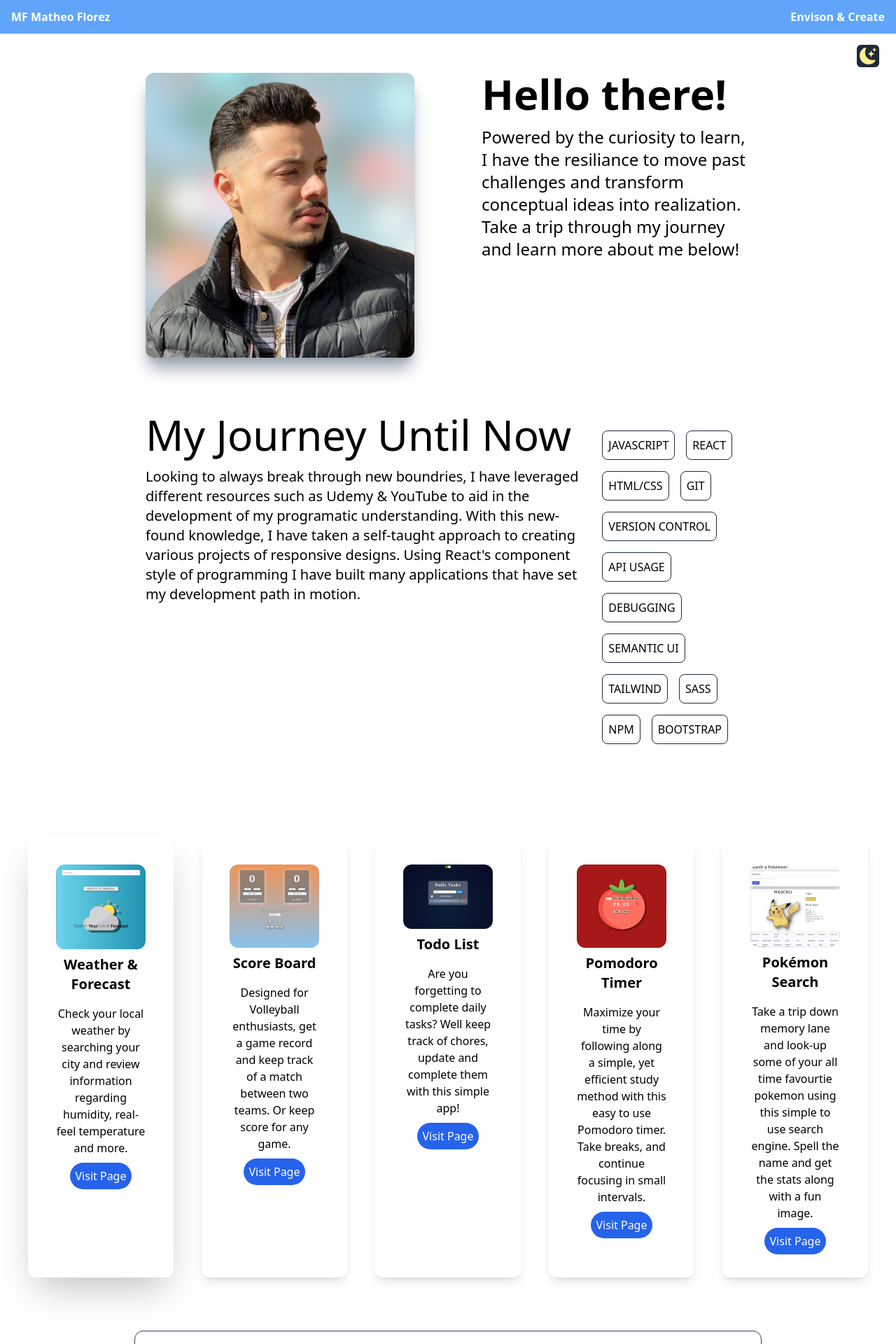
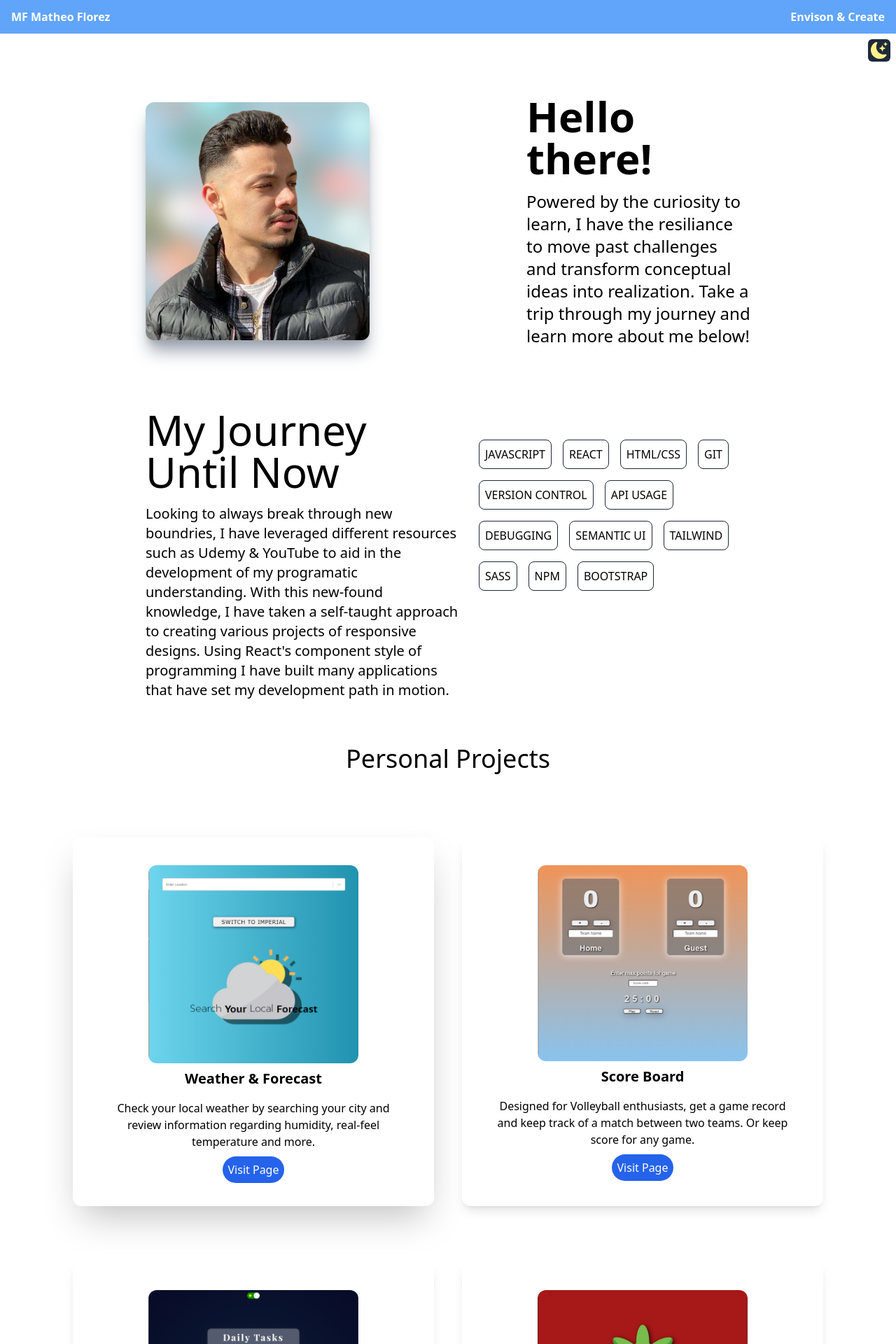
Before and after one commit to flor3z/portfolio, a React (Create React App) app: page / in a window 1280 px wide. Shown: the top 1920 px of the page at 70% size. Built offline with nearby package versions, Linux system fonts and the light colour scheme; the HTML template or start-up script is replaced by a standard one.

Commit message:
grid layout for portfolio and some font size changes

```diff
--- a/src/components/Contact.js
+++ b/src/components/Contact.js
@@ -9,7 +9,7 @@ function Contact() {
     'transition ease-in-out delay-50 hover:-translate-y-2 hover:scale-110 duration-300';
 
   return (
-    <div className="sm:max-w-4xl mt-4 border border-solid rounded-xl border-gray-700 shadow-xl flex-col items-center mx-auto p-4">
+    <div className="sm:max-w-4xl mt-4 max-sm:mx-4 border border-solid rounded-xl border-gray-700 shadow-xl flex-col items-center mx-auto p-4">
       <div className="text-6xl font-bold flex justify-center p-6 text-center dark:text-white">
         Contact me using these platforms!
       </div>
@@ -20,10 +20,10 @@ function Contact() {
         />
         <BsLinkedin className={`shadow-lg ${animation} text-blue-500`} />
         <FaFreeCodeCamp
-          className={`shadow-lg ${animation} bg-slate-900 rounded-sm text-white`}
+          className={`shadow-lg ${animation} bg-slate-900 dark:bg-slate-800 rounded-sm text-white`}
         />
       </div>
-      <div className="my-2 text-center">
+      <div className="my-2 text-center max-sm:text-sm">
         <p className="p-2  dark:text-slate-300">• mflorez1993@gmail.com •</p>
         <p className="p-2 dark:text-slate-300">• https://github.com/flor3z •</p>
         <p className="p-2 dark:text-slate-300">
--- a/src/components/Header.js
+++ b/src/components/Header.js
@@ -7,7 +7,7 @@ function Header({ darkMode, setDarkMode }) {
     <div className="flex justify-between relative bg-blue-400 dark:bg-slate-600 h-12 items-center px-4">
       <div className="text-white font-bold ">MF Matheo Florez</div>
       <div className="text-white font-bold">Envison & Create</div>
-      <div className="md:text-2xl  absolute top-16 right-6 text-gray-300">
+      <div className="md:text-2xl  absolute top-14 right-2 text-gray-300">
         <button
           onClick={() => setDarkMode(!darkMode)}
           className="rounded-md shadow-sm bg-slate-800 p-1 hover:bg-slate-600"
--- a/src/components/Introduction.js
+++ b/src/components/Introduction.js
@@ -1,17 +1,17 @@
 import React from 'react';
 import picture from '../Images/me-portfolio-crop-removebg-colour.png';
-
+// max-sm:max-w-xs sm:max-w-xs
 function Introduction() {
   return (
-    <div className="flex-col items-center sm:max-w-4xl mx-auto">
-      <div className="flex mx-auto gap-24 max-sm:flex-wrap max-sm:mt-4 p-4 mt-10">
+    <div className="flex-col items-center max-w-4xl mx-auto">
+      <div className="flex justify-between items-center max-sm:flex-wrap max-sm:mt-5 p-4 mt-16">
         <img
           src={picture}
-          className="max-sm:max-w-xs sm:max-w-sm border-spacing-10 rounded-xl shadow-gray-400 shadow-xl"
+          className="h-auto sm:max-w-xs rounded-xl shadow-gray-400 shadow-xl"
           alt="portrait"
         />
-        <div className="flex-col">
-          <h2 className="text-6xl mb-2 font-semibold dark:text-slate-100">
+        <div className="flex-col md:max-w-xs">
+          <h2 className="text-6xl my-2 font-semibold dark:text-slate-100">
             Hello there!
           </h2>
           <div className="text-2xl font-thin py-2 dark:text-slate-300">
@@ -22,8 +22,8 @@ function Introduction() {
         </div>
       </div>
 
-      <div className=" my-10 flex justify-between max-sm:flex-wrap p-4">
-        <div className="flex-col">
+      <div className="my-10 flex justify-between max-md:flex-wrap p-4">
+        <div className="flex-col max-w-md">
           <h2 className="text-6xl my-2 front-semibold dark:text-slate-100">
             My Journey Until Now
           </h2>
@@ -37,7 +37,7 @@ function Introduction() {
             development path in motion.
           </p>
         </div>
-        <div className="flex h-fit flex-wrap p-2 mt-4">
+        <div className="flex h-fit flex-wrap p-5 mt-6 justify-start">
           <div className="border rounded-lg dark:bg-slate-600 dark:text-slate-200 border-gray-800 m-2 p-2">
             JAVASCRIPT
           </div>
--- a/src/components/Portfolio.js
+++ b/src/components/Portfolio.js
@@ -7,8 +7,12 @@ import pokemon from '../Images/web5.png';
 
 function Portfolio() {
   return (
-    <div className="flex flex-col gap-10 p-10  lg:flex-row lg:flex-warp">
-      <div className="dark:bg-gray-600 basis-1/3 flex-1 text-center shadow-2xl p-10 rounded-xl my-5 mx-auto">
+    <div>
+      <div className="dark:text-white flex justify-center text-4xl my-8 font-sans font-medium items-center">
+        Personal Projects
+      </div>
+      <div className="grid md:grid-cols-2 gap-10 p-10 max-w-6xl mx-auto">
+        <div className="dark:bg-gray-600  flex-1 text-center shadow-2xl p-10 rounded-xl my-5 mx-auto">
           <img
             alt="portrait"
             className=" mx-auto rounded-xl"
@@ -20,8 +24,8 @@ function Portfolio() {
             Weather & Forecast
           </h3>
           <p className="dark:text-slate-300 py-2 mb-2">
-          Check your local weather by searching your city and review information
-          regarding humidity, real-feel temperature and more.
+            Check your local weather by searching your city and review
+            information regarding humidity, real-feel temperature and more.
           </p>
           <a
             className="rounded-full bg-blue-600 text-white p-2 dark:bg-slate-800"
@@ -31,7 +35,7 @@ function Portfolio() {
             Visit Page
           </a>
         </div>
-      <div className="dark:bg-gray-600 basis-1/3 flex-1 text-center shadow-lg p-10 rounded-xl my-5 mx-auto">
+        <div className="dark:bg-gray-600  flex-1 text-center shadow-lg p-10 rounded-xl my-5 mx-auto">
           <img
             alt="portrait"
             className=" mx-auto rounded-xl"
@@ -43,8 +47,8 @@ function Portfolio() {
             Score Board
           </h3>
           <p className="dark:text-slate-300 py-2 mb-2">
-          Designed for Volleyball enthusiasts, get a game record and keep track
-          of a match between two teams. Or keep score for any game.
+            Designed for Volleyball enthusiasts, get a game record and keep
+            track of a match between two teams. Or keep score for any game.
           </p>
           <a
             className="rounded-full bg-blue-600 text-white p-2 dark:bg-slate-800"
@@ -54,7 +58,7 @@ function Portfolio() {
             Visit Page
           </a>
         </div>
-      <div className="dark:bg-gray-600 basis-1/3 flex-1 text-center shadow-lg p-10 rounded-xl my-5 mx-auto">
+        <div className="dark:bg-gray-600  flex-1 text-center shadow-lg p-10 rounded-xl my-5 mx-auto">
           <img
             alt="portrait"
             className="mx-auto rounded-xl"
@@ -66,8 +70,8 @@ function Portfolio() {
             Todo List
           </h3>
           <p className="dark:text-slate-300 py-2 mb-2">
-          Are you forgetting to complete daily tasks? Well keep track of chores,
-          update and complete them with this simple app!
+            Are you forgetting to complete daily tasks? Well keep track of
+            chores, update and complete them with this simple app!
           </p>
           <a
             className="rounded-full bg-blue-600 text-white p-2 dark:bg-slate-800"
@@ -77,7 +81,7 @@ function Portfolio() {
             Visit Page
           </a>
         </div>
-      <div className="dark:bg-gray-600 basis-1/3 flex-1 text-center shadow-lg p-10 rounded-xl my-5 mx-auto">
+        <div className="dark:bg-gray-600  flex-1 text-center shadow-lg p-10 rounded-xl my-5 mx-auto">
           <img
             alt="portrait"
             className=" mx-auto rounded-xl"
@@ -90,8 +94,8 @@ function Portfolio() {
           </h3>
           <p className="dark:text-slate-300 py-2 mb-2">
             Maximize your time by following along a simple, yet efficient study
-          method with this easy to use Pomodoro timer. Take breaks, and continue
-          focusing in small intervals.
+            method with this easy to use Pomodoro timer. Take breaks, and
+            continue focusing in small intervals.
           </p>
           <a
             className="rounded-full bg-blue-600 text-white p-2 dark:bg-slate-800"
@@ -101,7 +105,7 @@ function Portfolio() {
             Visit Page
           </a>
         </div>
-      <div className="dark:bg-gray-600 basis-1/3 flex-1 text-center shadow-lg p-10 rounded-xl my-5 mx-auto">
+        <div className="dark:bg-gray-600 flex-1 text-center shadow-lg p-10 rounded-xl my-5">
           <img
             alt="portrait"
             className=" mx-auto rounded-xl"
@@ -126,6 +130,7 @@ function Portfolio() {
           </a>
         </div>
       </div>
+    </div>
   );
 }
 
--- a/src/index.css
+++ b/src/index.css
@@ -4,4 +4,9 @@
 
 body {
   background-color: rgba(255, 255,255, 1);
+
 }
+
+body * {
+ @apply transition-colors duration-200;
+}
```
Lines whose indentation alone changed are shown as unchanged.
